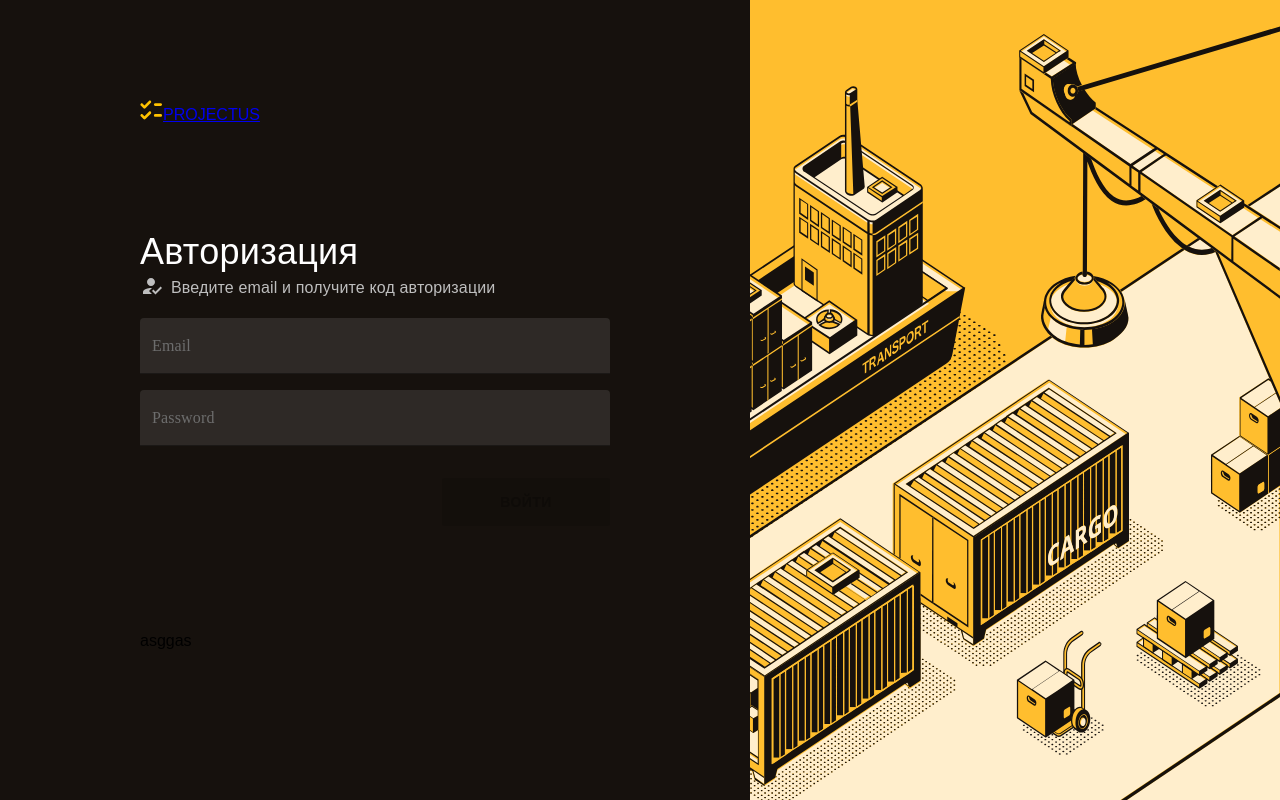
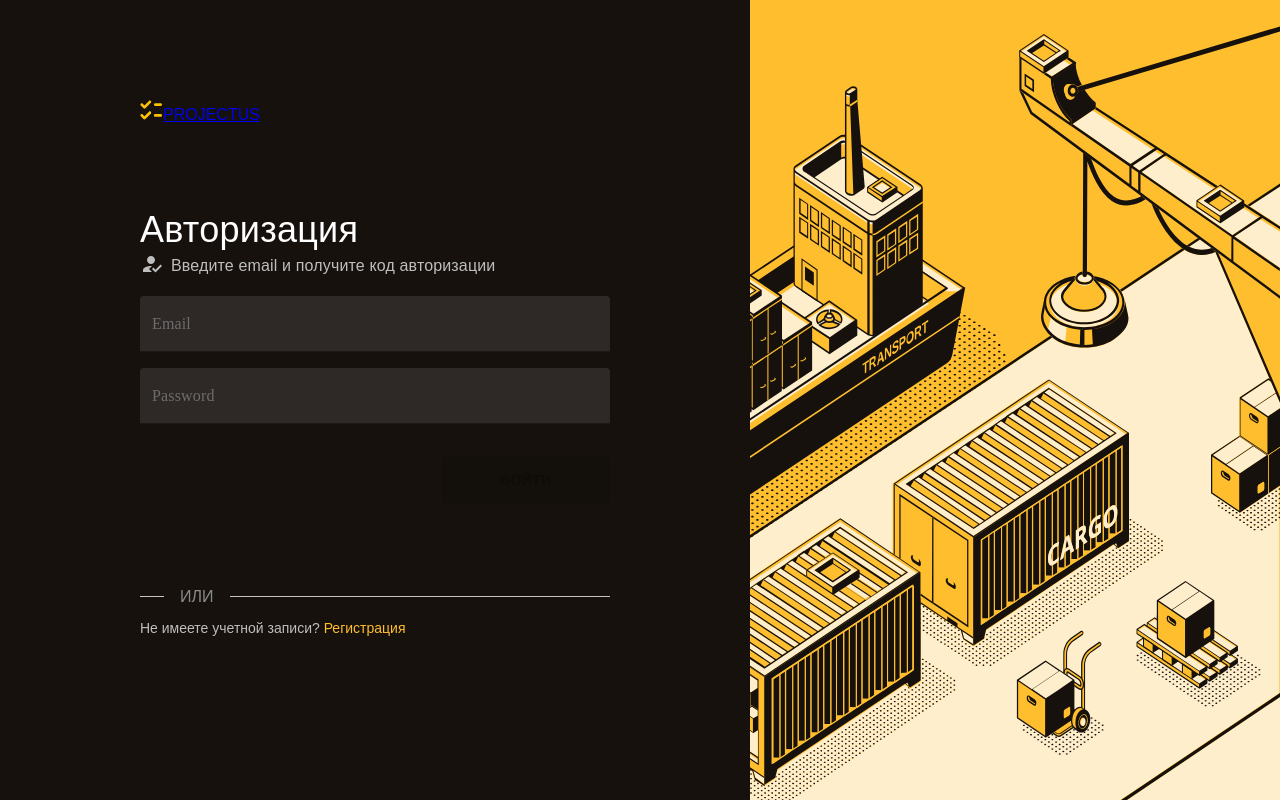
Before and after one commit to felzer121/video-service, a React (Vite) app: page / in a window 1280 px wide. Built offline with nearby package versions, Linux system fonts and the light colour scheme.

Commit message:
functional-auth
add functional auth

```diff
--- a/src/app/App.tsx
+++ b/src/app/App.tsx
@@ -3,13 +3,26 @@ import { withProviders } from "./providers";
 import logo from './logo.svg'
 import './index.scss';
 import { Routing } from '../pages';
+import { createTheme, ThemeProvider } from '@mui/material';
+
+const theme = createTheme({
+  palette: {
+    primary: {
+      main: '#FFBE2E',
+    },
+    secondary: {
+      main: '#11cb5f',
+    },
+  },
+});
 
 function App() {
-  const [count, setCount] = useState(0)
 
   return (
     <div>
-      <Routing />
+      <ThemeProvider theme={theme}>
+        <Routing />
+      </ThemeProvider>
     </div>
   )
 }
--- /dev/null
+++ b/src/pages/RegistrationPage/index.tsx
@@ -0,0 +1,12 @@
+import { Registration } from "../../process/registaration/ui"
+
+
+const RegistrationPage = () => {
+    return (
+        <>
+            <Registration />
+        </>
+    );
+};
+
+export default RegistrationPage
--- a/src/pages/index.tsx
+++ b/src/pages/index.tsx
@@ -3,11 +3,13 @@ import { lazy } from "react";
 import { Route, Routes } from "react-router-dom";
 
 const Auth = lazy(() => import("./AuthPage"));
+const Registration = lazy(() => import("./RegistrationPage"));
 
 export const Routing = () => {
     return (
         <Routes>
             <Route path="/" element={<Auth />} />
+            <Route path="/registration" element={<Registration />} />
         </Routes>
     );
 };
--- a/src/process/auth/styles.scss
+++ b/src/process/auth/styles.scss
@@ -24,7 +24,7 @@
     justify-content: center;
     align-items: center;
     background-color: #16110D;
-      &Title h4{
+    &Title h4 {
       font-size: 36px;
       color: #FFFFFF;
       font-family: 'Heebo', sans-serif;
@@ -41,7 +41,7 @@
       border-radius: 2px!important;
       height: 48px;
     }
-      &Title p{
+    &Title p {
       color: #BEBEBE;
       font-family: 'Heebo', sans-serif;
     }
@@ -118,4 +118,34 @@
   &__social {
     margin-bottom: 20px;
   }
+  &__noAccount {
+    &-titleBlock {
+      display: flex;
+      align-items: center;
     }
+    &-line {
+      background: #C4C4C4;
+      width: 100%;
+      height: 1px;
+    }
+    &-title {
+      font-size: 16px;
+      padding: 0 16px;
+      color: #8A8A8A;
+      text-transform: uppercase;
+      font-family: 'Heebo', sans-serif;
+    }
+    &-info {
+      font-family: 'Heebo', sans-serif;
+      font-weight: 400;
+      font-size: 14px;
+    }
+    &-txt {
+      color: #BEBEBE;
+    }
+    &-link {
+      text-decoration: none;
+      color: #FFBE2E;
+    }
+  }
+}
--- a/src/process/auth/ui.tsx
+++ b/src/process/auth/ui.tsx
@@ -12,6 +12,7 @@ import HowToRegIcon from '@mui/icons-material/HowToReg'
 import { validate } from '../../shared/validate'
 import { DarkFilled } from '../../shared/darkFilled'
 import './styles.scss'
+import { NavLink } from 'react-router-dom'
 import Happy from './fon.svg?component'
 
 interface authField {
@@ -69,7 +70,7 @@ export const Auth = () => {
                                 />
                             </svg>
                             <span className='SideBar__logoHeader'>PROJECTUS</span>
-                    </  a>
+                        </a>
                     </div>
                     <div className='auth__loginContent'>
                         <div className='auth__loginTitle'>
@@ -77,7 +78,8 @@ export const Auth = () => {
                                 Авторизация
                             </Typography>
                             <Typography variant='subtitle1' sx={{ display: 'flex' }} component='p'>
-                        <HowToRegIcon sx={{ marginRight: '7px' }} />
+                                <HowToRegIcon sx={{ marginRight: '7px'
+                            }} />
                                 Введите email и получите код авторизации
                             </Typography>
                         </div>
@@ -148,7 +150,16 @@ export const Auth = () => {
                             </Tooltip>
                         </div>
                     </div>
-                <div>asggas</div>
+                    <div className='auth__noAccount'>
+                        <div className='auth__noAccount-titleBlock'>
+                            <div className='auth__noAccount-line' style={{maxWidth: 24}} />
+                            <span className='auth__noAccount-title'>или</span>
+                            <div className='auth__noAccount-line' />
+                        </div>
+                        <div className='auth__noAccount-info'>
+                            <p className='auth__noAccount-txt'>Не имеете учетной записи? <NavLink to="registration" className='auth__noAccount-link'>Регистрация</NavLink></p>
+                        </div>
+                    </div>
                 </div>
             </div>
             <div className='auth__background'>
--- /dev/null
+++ b/src/process/registaration/ui.tsx
@@ -0,0 +1,9 @@
+import React from 'react'
+
+export const Registration = () => {
+    return(
+        <div>
+            123
+        </div>
+    )
+}
```
Lines whose indentation alone changed are shown as unchanged.
